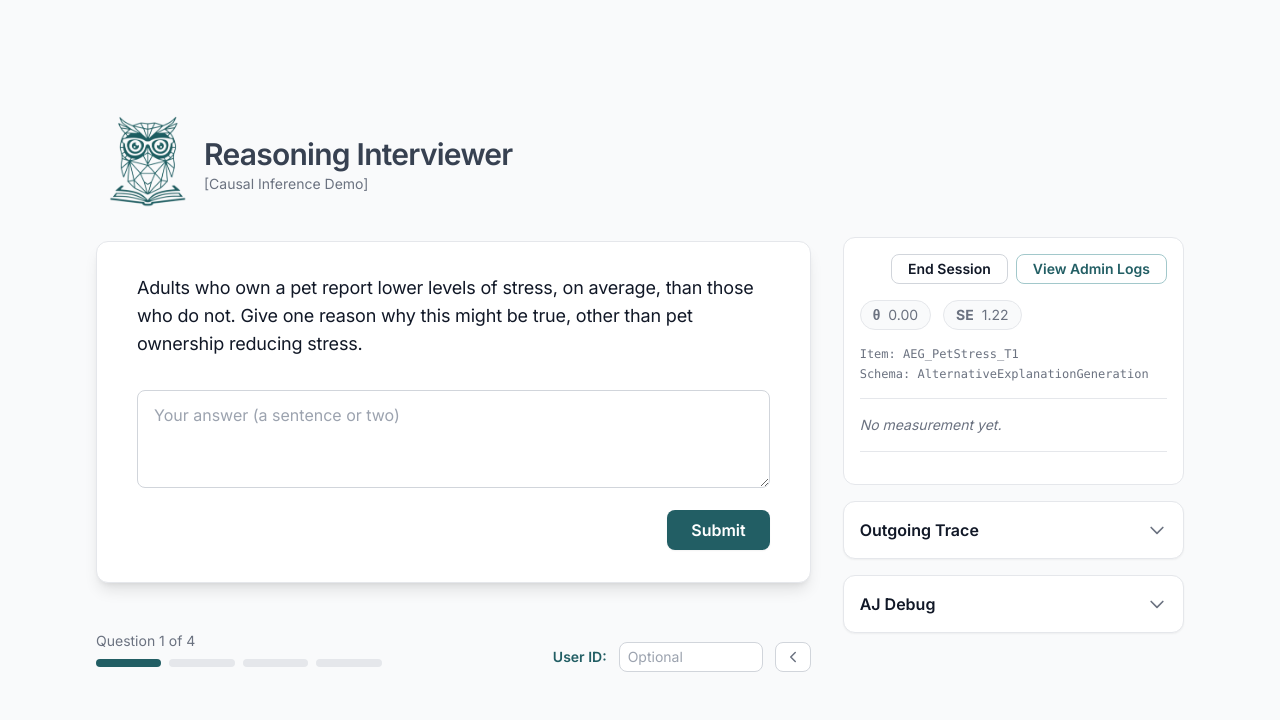
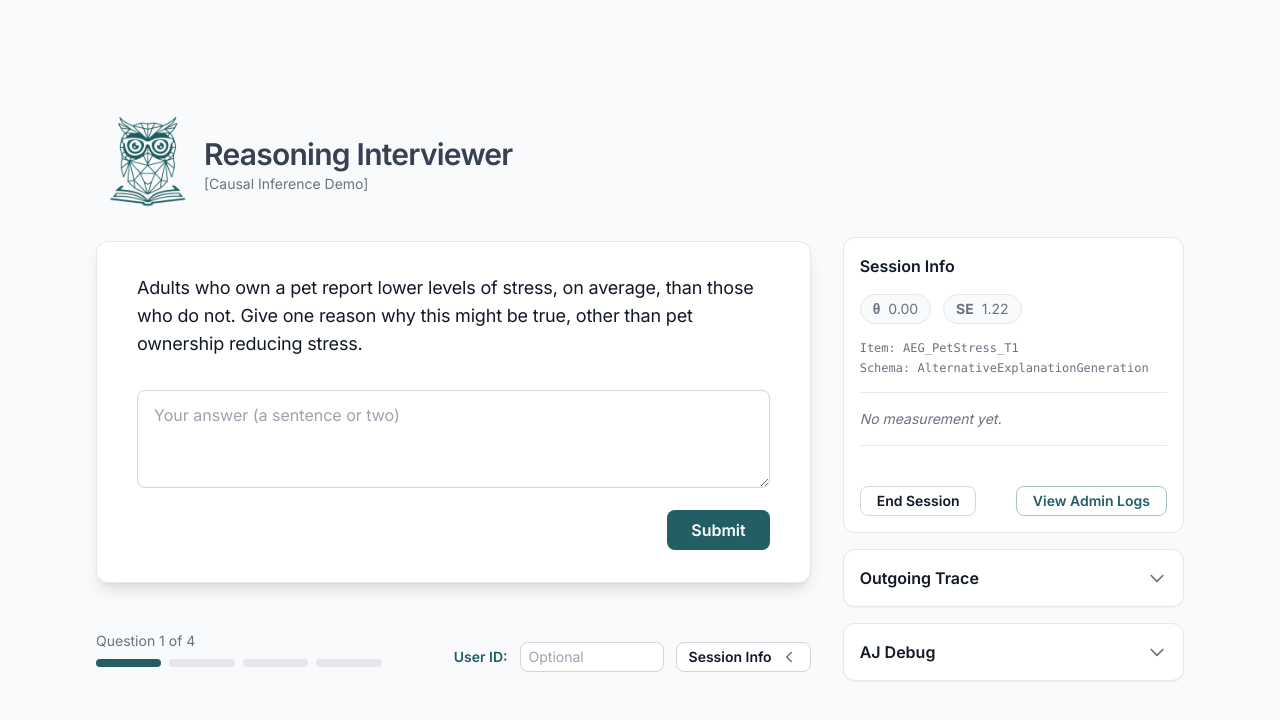
Before and after one commit to reasonbetter/tsdemo, a Next.js app: page / in a window 1280 px wide. Both pictures are taken after a click on the button "Session Info". Shown: the top 720 px of the page. Built offline with nearby package versions, Linux system fonts and the light colour scheme.

Commit message:
seshtitle

```diff
--- a/pages/index.tsx
+++ b/pages/index.tsx
@@ -222,13 +222,15 @@ export default function Home() {
                         />
                         <button
                           type="button"
-                          className={`inline-flex items-center gap-2 h-[30px] ${isSidebarVisible ? 'px-2' : 'px-3'} text-sm font-semibold text-foreground bg-card border border-input-border rounded-lg hover:bg-gray-50 transition duration-150`}
+                          className={`inline-flex items-center gap-2 h-[30px] px-3 text-sm font-semibold text-foreground bg-card border border-input-border rounded-lg hover:bg-gray-50 transition duration-150`}
                           onClick={() => setIsSidebarVisible(!isSidebarVisible)}
                           aria-label={isSidebarVisible ? 'Hide session info' : 'Show session info'}
                           title={isSidebarVisible ? 'Hide session info' : 'Show session info'}
                         >
                           {isSidebarVisible ? (
-                            // Only left chevron when open (collapse)
+                            // "Session Info" + left chevron when open (collapse)
+                            <>
+                              <span>Session Info</span>
                               <svg
                                 xmlns="http://www.w3.org/2000/svg"
                                 viewBox="0 0 24 24"
@@ -244,8 +246,9 @@ export default function Home() {
                               >
                                 <polyline points="15 18 9 12 15 6" />
                               </svg>
+                            </>
                           ) : (
-                            // "Details" + right chevron when closed (expand)
+                            // "Session Info" + right chevron when closed (expand)
                             <>
                               <span>Session Info</span>
                               <svg
@@ -314,9 +317,13 @@ export default function Home() {
 
             <aside className={`hidden ${isSidebarVisible ? 'lg:block' : 'lg:hidden'} lg:col-span-1 transition-all duration-300 ease-in-out`}>
                 <div className="space-y-4">
-                  {/* Group the top controls and session info in a white box */}
+                  {/* Group the session info in a white box with header and bottom controls */}
                   <div className="bg-white rounded-xl border border-border p-4 space-y-4">
-                    <div className="flex justify-end gap-2">
+                    <div className="flex items-center">
+                      <h3 className="text-base font-semibold text-foreground">Session Info</h3>
+                    </div>
+                    <SessionInfo bare hideReset hideAdminLink theta={theta} selectedItem={selectedItem} latestMeasurement={latestMeasurement} onReset={initializeSession} capabilities={driverCapabilities} />
+                    <div className="flex justify-between gap-2 pt-2">
                       <button type="button" className="px-4 py-1 text-sm font-semibold rounded-lg bg-card text-foreground border border-input-border hover:bg-gray-50 transition duration-150" onClick={endSession}>
                         End Session
                       </button>
@@ -324,7 +331,6 @@ export default function Home() {
                         View Admin Logs
                       </a>
                     </div>
-                    <SessionInfo bare hideReset hideAdminLink theta={theta} selectedItem={selectedItem} latestMeasurement={latestMeasurement} onReset={initializeSession} capabilities={driverCapabilities} />
                   </div>
 
                   <DebugSidebar outgoingTurnTrace={outgoingTurnTrace} debugLog={debugLog} />
```
Lines whose indentation alone changed are shown as unchanged.
